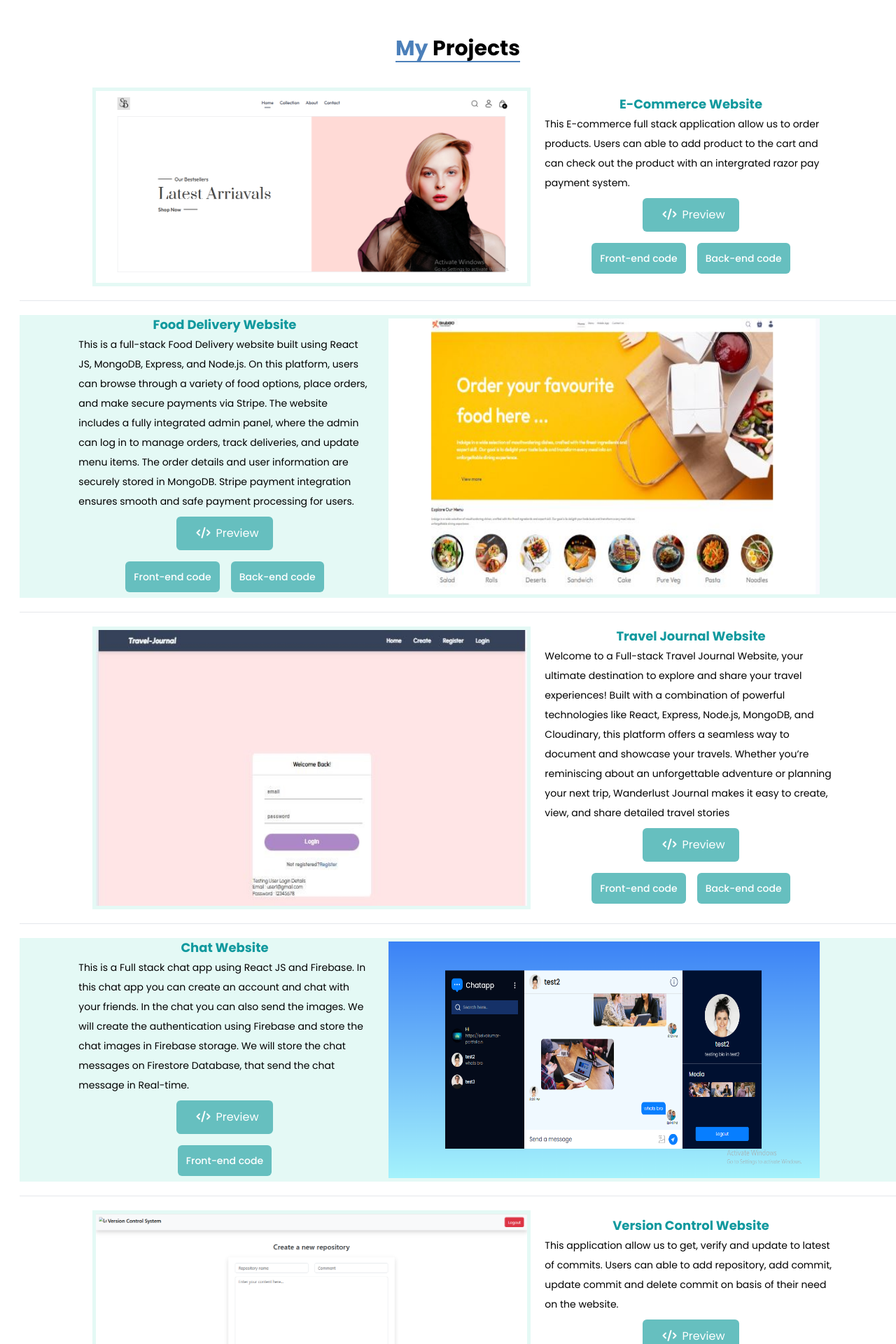
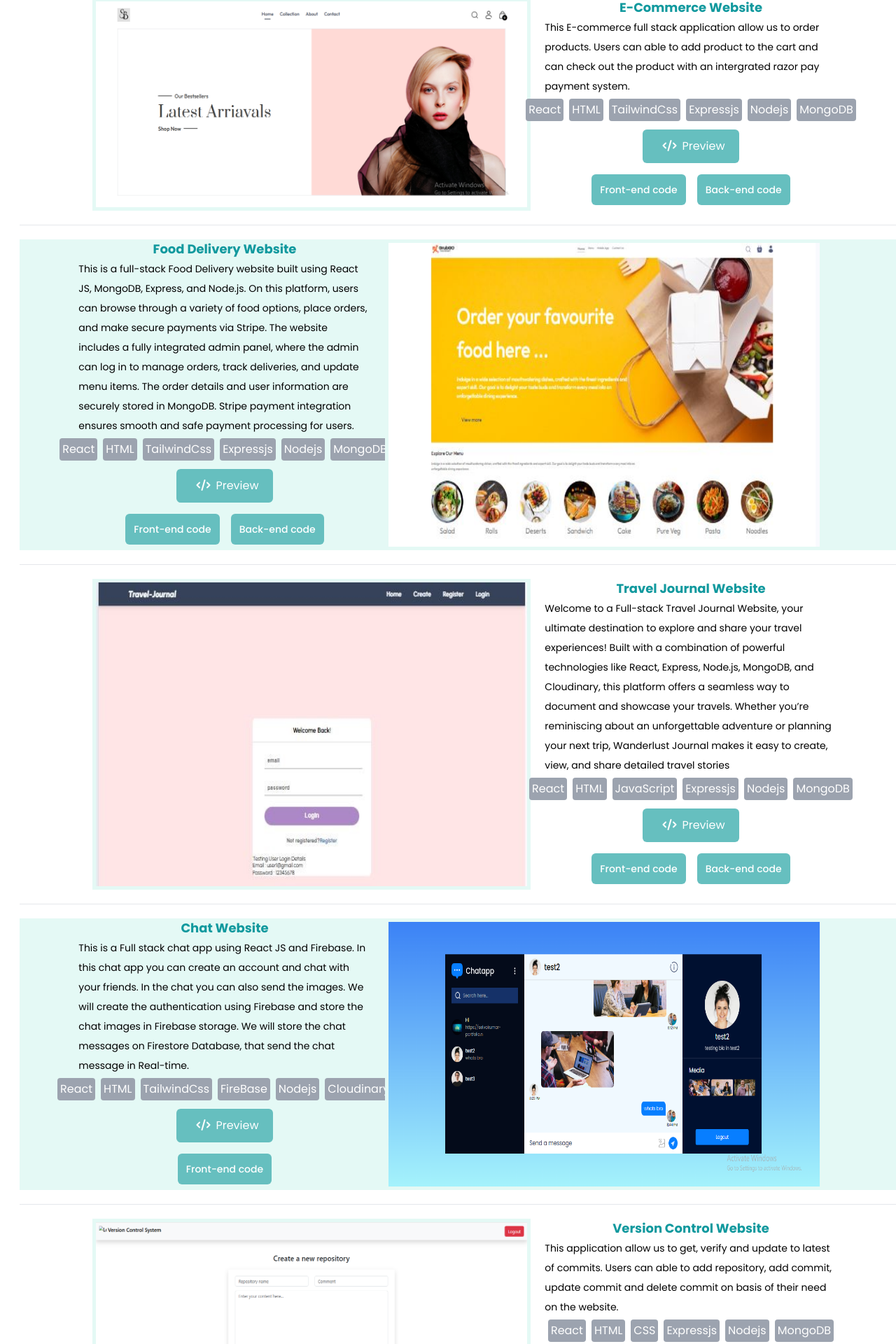
Before and after one commit to santhoshT15/portfolio, a React (Vite) app: page / in a window 1280 px wide. Shown: the part 1931-3851 px from the top of the page at 70% size. Built offline with nearby package versions, Linux system fonts and the light colour scheme.

Commit message:
contact , Project tech stake added and skills overflow is resolved

```diff
--- a/src/components/Contact.jsx
+++ b/src/components/Contact.jsx
@@ -13,19 +13,6 @@ const Contact = () => {
         </h1>
       </div>
       <div className="flex flex-row items-center justify-center my-6">
-        <a href="tel:+918122968854">
-          <div className="w-1/2 flex flex-row ">
-            <div className=" mx-2">
-              <i className="fa-solid fa-phone fa-2x text-[#11999E]"></i>
-            </div>
-            <div className="mx-1">
-              <h2 className="text-base flex flex-col">
-                <span className="font-medium">Phone</span>
-                <span className="text-gray-500 text-sm">8122968854</span>
-              </h2>
-            </div>
-          </div>
-        </a>
         <a href="mailto:ramsanthoshbms@gmail.com">
           <div className="w-1/2 flex flex-row ">
             <div className="w-auto mx-2">
--- a/src/components/Projects.jsx
+++ b/src/components/Projects.jsx
@@ -31,6 +31,26 @@ const Projects = () => {
               Users can able to add product to the cart and can check out the
               product with an intergrated razor pay payment system.
             </p>
+            <div className="flex">
+              <span className="text-white bg-gray-400 p-1 rounded m-1">
+                React
+              </span>
+              <span className="text-white bg-gray-400 p-1 rounded m-1">
+                HTML
+              </span>
+              <span className="text-white bg-gray-400 p-1 rounded m-1">
+                TailwindCss
+              </span>
+              <span className="text-white bg-gray-400 p-1 rounded m-1">
+                Expressjs
+              </span>
+              <span className="text-white bg-gray-400 p-1 rounded m-1">
+                Nodejs
+              </span>
+              <span className="text-white bg-gray-400 p-1 rounded m-1">
+                MongoDB
+              </span>
+            </div>
             <div className=" flex flex-row bg-[#66bfbf] text-white my-2 rounded-md hover:bg-[#1e8585]">
               <a target="_blank" href="https://sb-store-six.vercel.app/">
                 <button className=" w-full mx-2 p-3 rounded-md">
@@ -76,6 +96,26 @@ const Projects = () => {
               information are securely stored in MongoDB. Stripe payment
               integration ensures smooth and safe payment processing for users.
             </p>
+            <div className="flex">
+              <span className="text-white bg-gray-400 p-1 rounded m-1">
+                React
+              </span>
+              <span className="text-white bg-gray-400 p-1 rounded m-1">
+                HTML
+              </span>
+              <span className="text-white bg-gray-400 p-1 rounded m-1">
+                TailwindCss
+              </span>
+              <span className="text-white bg-gray-400 p-1 rounded m-1">
+                Expressjs
+              </span>
+              <span className="text-white bg-gray-400 p-1 rounded m-1">
+                Nodejs
+              </span>
+              <span className="text-white bg-gray-400 p-1 rounded m-1">
+                MongoDB
+              </span>
+            </div>
             <div className=" flex flex-row bg-[#66bfbf] text-white my-2 rounded-md hover:bg-[#1e8585]">
               <a
                 target="_blank"
@@ -134,6 +174,26 @@ const Projects = () => {
               trip, Wanderlust Journal makes it easy to create, view, and share
               detailed travel stories
             </p>
+            <div className="flex">
+              <span className="text-white bg-gray-400 p-1 rounded m-1">
+                React
+              </span>
+              <span className="text-white bg-gray-400 p-1 rounded m-1">
+                HTML
+              </span>
+              <span className="text-white bg-gray-400 p-1 rounded m-1">
+                JavaScript
+              </span>
+              <span className="text-white bg-gray-400 p-1 rounded m-1">
+                Expressjs
+              </span>
+              <span className="text-white bg-gray-400 p-1 rounded m-1">
+                Nodejs
+              </span>
+              <span className="text-white bg-gray-400 p-1 rounded m-1">
+                MongoDB
+              </span>
+            </div>
             <div className=" flex flex-row bg-[#66bfbf] text-white my-2 rounded-md hover:bg-[#1e8585]">
               <a
                 target="_blank"
@@ -178,6 +238,26 @@ const Projects = () => {
               Firebase storage. We will store the chat messages on Firestore
               Database, that send the chat message in Real-time.
             </p>
+            <div className="flex">
+              <span className="text-white bg-gray-400 p-1 rounded m-1">
+                React
+              </span>
+              <span className="text-white bg-gray-400 p-1 rounded m-1">
+                HTML
+              </span>
+              <span className="text-white bg-gray-400 p-1 rounded m-1">
+                TailwindCss
+              </span>
+              <span className="text-white bg-gray-400 p-1 rounded m-1">
+                FireBase
+              </span>
+              <span className="text-white bg-gray-400 p-1 rounded m-1">
+                Nodejs
+              </span>
+              <span className="text-white bg-gray-400 p-1 rounded m-1">
+                Cloudinary
+              </span>
+            </div>
             <div className=" flex flex-row bg-[#66bfbf] text-white my-2 rounded-md hover:bg-[#1e8585]">
               <a
                 target="_blank"
@@ -228,6 +308,26 @@ const Projects = () => {
               commits. Users can able to add repository, add commit, update
               commit and delete commit on basis of their need on the website.
             </p>
+            <div className="flex">
+              <span className="text-white bg-gray-400 p-1 rounded m-1">
+                React
+              </span>
+              <span className="text-white bg-gray-400 p-1 rounded m-1">
+                HTML
+              </span>
+              <span className="text-white bg-gray-400 p-1 rounded m-1">
+                CSS
+              </span>
+              <span className="text-white bg-gray-400 p-1 rounded m-1">
+                Expressjs
+              </span>
+              <span className="text-white bg-gray-400 p-1 rounded m-1">
+                Nodejs
+              </span>
+              <span className="text-white bg-gray-400 p-1 rounded m-1">
+                MongoDB
+              </span>
+            </div>
             <div className=" flex flex-row bg-[#66bfbf] text-white my-2 rounded-md hover:bg-[#1e8585]">
               <a
                 target="_blank"
--- a/src/components/Skills.jsx
+++ b/src/components/Skills.jsx
@@ -13,11 +13,11 @@ const Skills = () => {
           <hr className="bg-[#4c80ba] h-[1.5px] border-none" />
         </h1>
       </div>
-      <div className="flex w-full md:w-[54vw] h-auto md:h-[24vh] bg-[#66BFBF] rounded-xl text-white gap-1 my-5">
+      <div className="flex w-full md:w-[54vw] h-auto  bg-[#66BFBF] rounded-xl text-white gap-1 my-5">
         <h1 className="skill text-lg font-semibold text-white w-[5%] text-center rotate-180 align-middle py-2 rounded-br-[10px] rounded-tr-[10px]">
           Frontend
         </h1>
-        <div className="flex flex-row w-[100%] h-32 justify-around items-center overflow-x-scroll">
+        <div className="flex flex-row w-[100%] h-32 justify-around items-center overflow-x-scroll hide-scrollbar">
           <div className="w-[110px] h-[110px] flex flex-col items-center mt-3 rounded-lg p-[5px] bg-[#E4F9F5]">
             <img className="w-[70px] h-[70px]" src="html.png" alt="" />
             <h2 className="mt-1 text-base font-semibold text-[#11999e]">
@@ -58,11 +58,11 @@ const Skills = () => {
           </div>
         </div>
       </div>
-      <div className="flex w-full md:w-[54vw] h-auto md:h-[24vh] bg-[#66BFBF] rounded-xl text-white gap-1 my-5">
+      <div className="flex w-full md:w-[54vw] h-auto bg-[#66BFBF] rounded-xl text-white gap-1 my-5">
         <h1 className="skill text-lg font-semibold text-white w-[5%] text-center rotate-180 align-middle py-2 rounded-br-[10px] rounded-tr-[10px]">
           Backend
         </h1>
-        <div className="flex flex-row w-[100%] h-32 justify-around items-center overflow-x-scroll">
+        <div className="flex flex-row w-[100%] h-32 justify-around items-center overflow-x-scroll hide-scrollbar">
           <div className="w-[110px] h-[110px] flex flex-col items-center mt-3 rounded-lg p-[5px] bg-[#E4F9F5]">
             <img className="w-[70px] h-[70px]" src="nodejs.png" alt="" />
             <h2 className="mt-1 text-base font-semibold text-[#11999e]">
--- a/src/index.css
+++ b/src/index.css
@@ -22,3 +22,9 @@
 .skill {
   writing-mode: vertical-lr;
 }
+
+@layer utilities {
+  .hide-scrollbar::-webkit-scrollbar {
+    display: none;
+  }
+}
```
